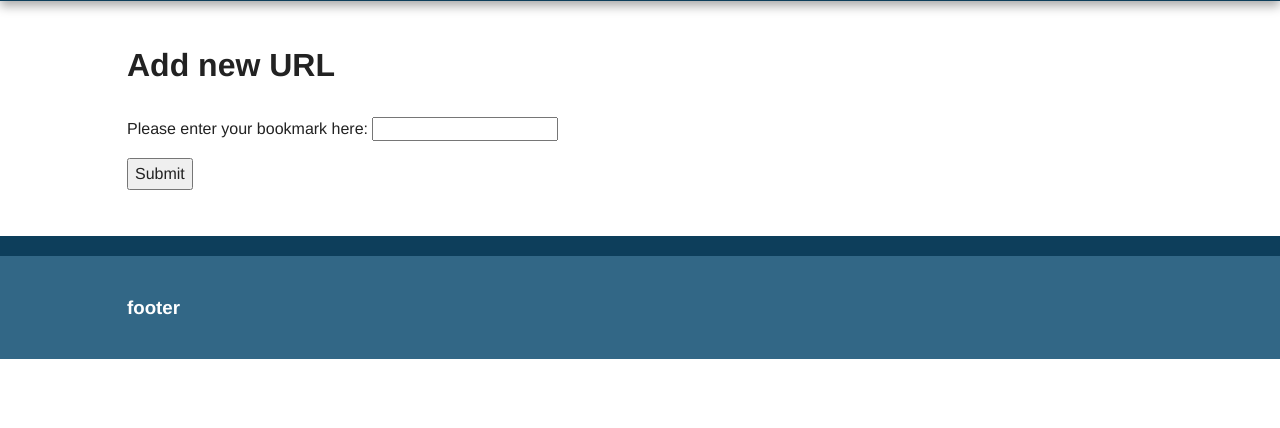
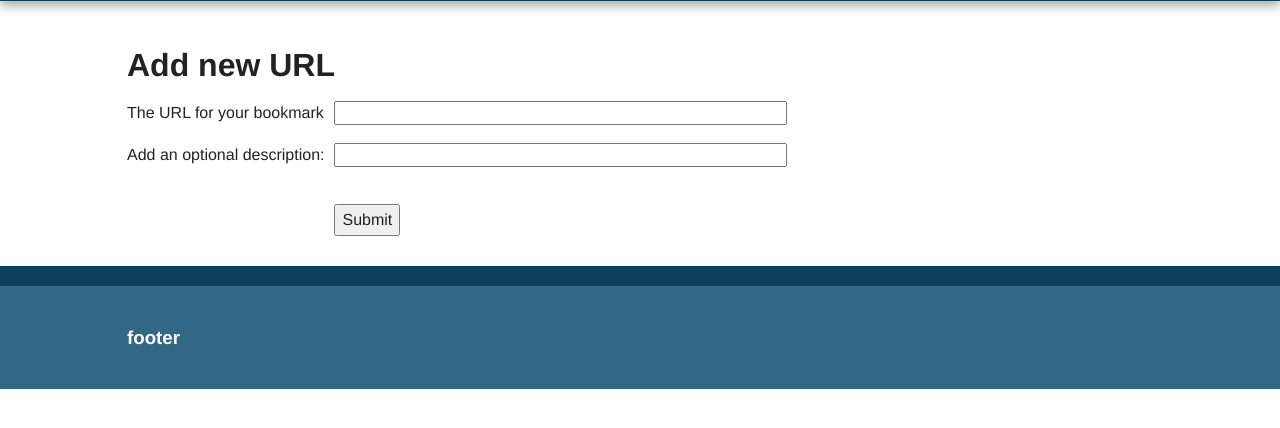
Before and after one commit to pisxx/plural-flask, a Flask app: page /add in a window 1280 px wide. Shown: the part 95-523 px from the top of the page. Run offline with Flask 2, Linux system fonts and the light colour scheme; some libraries are stand-ins or nearby versions.

Commit message:
Finished Forms and View Logic

```diff
--- /dev/null
+++ b/thermos/classes/forms.py
@@ -0,0 +1,21 @@
+from flask_wtf import FlaskForm
+from wtforms.fields import StringField
+from wtforms.fields.html5 import URLField
+from wtforms.validators import DataRequired, url
+
+class BookmarkForm(FlaskForm):
+    url = URLField('The URL for your bookmark', validators=[DataRequired(), url()])
+    description = StringField('Add an optional description:')
+
+    def validate(self):
+        if not self.url.data.startswith('http://') or\
+            self.url.data.startswith('https://'):
+            self.url.data = 'http://{}'.format(self.url.data)
+
+        if not FlaskForm.validate(self):
+            return False
+
+        if not self.description.data:
+            self.description.data = self.url.data
+
+        return True
--- a/thermos/static/css/main.css
+++ b/thermos/static/css/main.css
@@ -177,12 +177,44 @@ footer h3 {
 
 
 
+/* ==========================================================================
+   Flashes styling
+   ========================================================================== */
+
+.flashes ul {
+    margin: 0 0;
+    background: #FFD6A3;
+    color: #000000;
+
+    list-style-type: none;
+    list-style: none;
+}
+
+.flashes li{
+    background: #FFD6A3;
+    color: #000000;
+}
+
+article.flashes {
+    margin-bottom: 1em;
+}
 
 
+.error, .error input {
+    color: red;
+}
 
+.tr.error td ul {
+    margin-top: 0;
+}
 
+tr.submit button {
+    margin-top: 20px;
+}
 
-
+input, button {
+    margin-left: 10px;
+}
 
 /* ==========================================================================
    Media Queries
--- a/thermos/templates/add.html
+++ b/thermos/templates/add.html
@@ -1,4 +1,5 @@
 {% extends "base.html" %}
+{% from 'form_macros.html' import render_field %}
 
 {%  block title %}
     Theramos welcome
@@ -7,16 +8,17 @@
 {% block content %}
     <section>
         <h1>Add new URL</h1>
-        <form action="" method="post">
-            <article>
-                <p>
-                    Please enter your bookmark here:
-                    <input type="text" name="url">
-                </p>
-                <p>
-                    <button type="submit">Submit</button>
-                </p>
-            </article>
+        <form action="" method="POST">
+            {{ form.hidden_tag() }}
+            <table>
+                {{ render_field(form.url, size=50) }}
+                {{ render_field(form.description, size=50) }}
+
+                <tr class="submit">
+                    <td></td>
+                    <td><button type="submit">Submit</button></td>
+                </tr>
+            </table>
         </form>
     </section>
 {% endblock %}
--- a/thermos/templates/base.html
+++ b/thermos/templates/base.html
@@ -30,6 +30,18 @@
         <div class="main-container">
             <div class="main wrapper clearfix">
 
+                <article class=flashes>
+                    {% with messages = get_flashed_messages() %}
+                        {% if messages %}
+                            <ul>
+                            {% for message in messages %}
+                                <li>{{ message }}</li>>
+                            {% endfor %}
+                            </ul>
+                        {% endif %}
+                    {% endwith %}
+                </article>
+
                 {% block content %}
                 {% endblock %}
 
@@ -52,6 +64,6 @@
         <script src="//ajax.googleapis.com/ajax/libs/jquery/1.11.2/jquery.min.js"></script>
         <script>window.jQuery || document.write('<script src= "{{ url_for('static', filename='js/vendor/jquery-1.11.2.min.js') }}"><\/script>')</script>
 
-        <script src="js/main.js"></script>
+        <script src="static/js/main.js"></script>
     </body>
 </html>
--- /dev/null
+++ b/thermos/templates/form_macros.html
@@ -0,0 +1,16 @@
+{% macro render_field(field) %}
+    <tr>{% if field.error %} class="error" {% endif %}</tr>
+        <td>{{ field.label }}</td>
+        <td>{{ field(**kwargs)|safe }}</td>
+    <tr></tr>
+    <tr class="error">
+        <td></td>
+        <td>
+            <ul>
+                {% for error in field.errors %}
+                    <li>{{ error }}</li>
+                {% endfor %}
+            </ul>
+        </td>
+    </tr>
+{% endmacro %}
--- a/thermos/thermos.py
+++ b/thermos/thermos.py
@@ -1,29 +1,53 @@
-from flask import Flask, render_template, url_for
+from datetime import datetime
+from logging import DEBUG
+
+from flask import Flask, render_template, url_for, redirect, flash
+
+from classes import Users
+from classes.forms import BookmarkForm
 
 app = Flask(__name__)
+app.config['SECRET_KEY'] = '(\x86w\x94Cz\x99\xda\x1e^K=\x06\x9e\xc1(e\xd72\r\x9a\xc9\xc5\xc8'
+app.logger.setLevel(DEBUG)
 
 
-class User:
-    def __init__(self, firstname, lastname):
-        self.firstname = firstname
-        self.lastname = lastname
+user = Users.User('Piotr', 'Slawek')
 
-    def __str__(self):
-        return "{} {}".format(self.firstname, self.lastname)
+bookmarks = []
+def store_bookmark(url, description):
+    bookmarks.append(dict(
+        url = url,
+        description = description,
+        user = 'Piotr',
+        date = datetime.utcnow()
+    ))
 
-    def initials(self):
-        return "{}. {}.".format(self.firstname[0], self.lastname[0])
-
+def new_bookmark(num):
+    return sorted(bookmarks, key=lambda bm: bm['date'], reverse=True)[:num]
 
 @app.route('/')
 @app.route('/index')
 def index():
-   return render_template('index.html', title='Cos tam title',
-                          user=User('Piotr', 'Slawek'))
+   #return render_template('index.html', user=user)
+   return render_template('index.html', new_bookmarks=new_bookmark(5))
 
-@app.route('/add')
+@app.route('/add', methods=['GET', 'POST'])
 def add():
-    return render_template('add.html')
+    form = BookmarkForm()
+    if form.validate_on_submit():
+    #if request.method == 'POST':
+        #url = request.form['url']
+        #if url == 'test':
+        #    return render_template('add.html')
+        url = form.url.data
+        description = form.description.data
+        store_bookmark(url, description)
+        app.logger.debug('stored url: {} {}'.format(url, description))
+        flash("Stored '{}'".format(description))
+        return redirect(url_for('index'))
+    else:
+        print form.url.errors
+    return render_template('add.html', form=form)
 
 
 @app.errorhandler(404)
@@ -35,7 +59,7 @@ def page_not_found(e):
 def server_error(e):
     return render_template('500.html'), 500
 
-app.run(host='0.0.0.0')
+app.run(host='0.0.0.0', debug=True)
 
 
 # if __name__ == '__main__':
```
Also changed, not shown: thermos/classes/Users.py (added, +10 -0 lines), thermos/templates/index.html (+12 -3 lines), thermos/classes/__init__.py (added).
